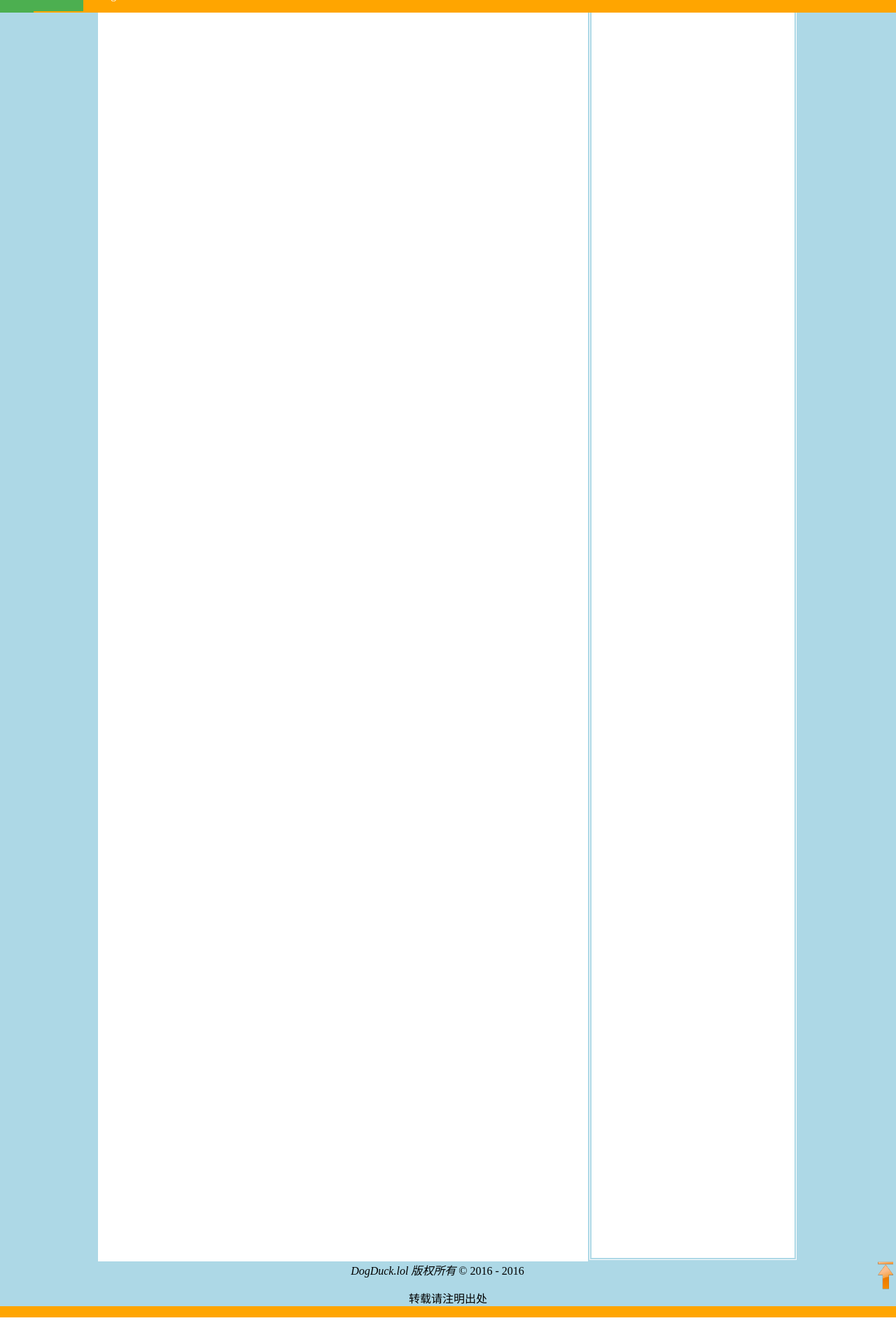
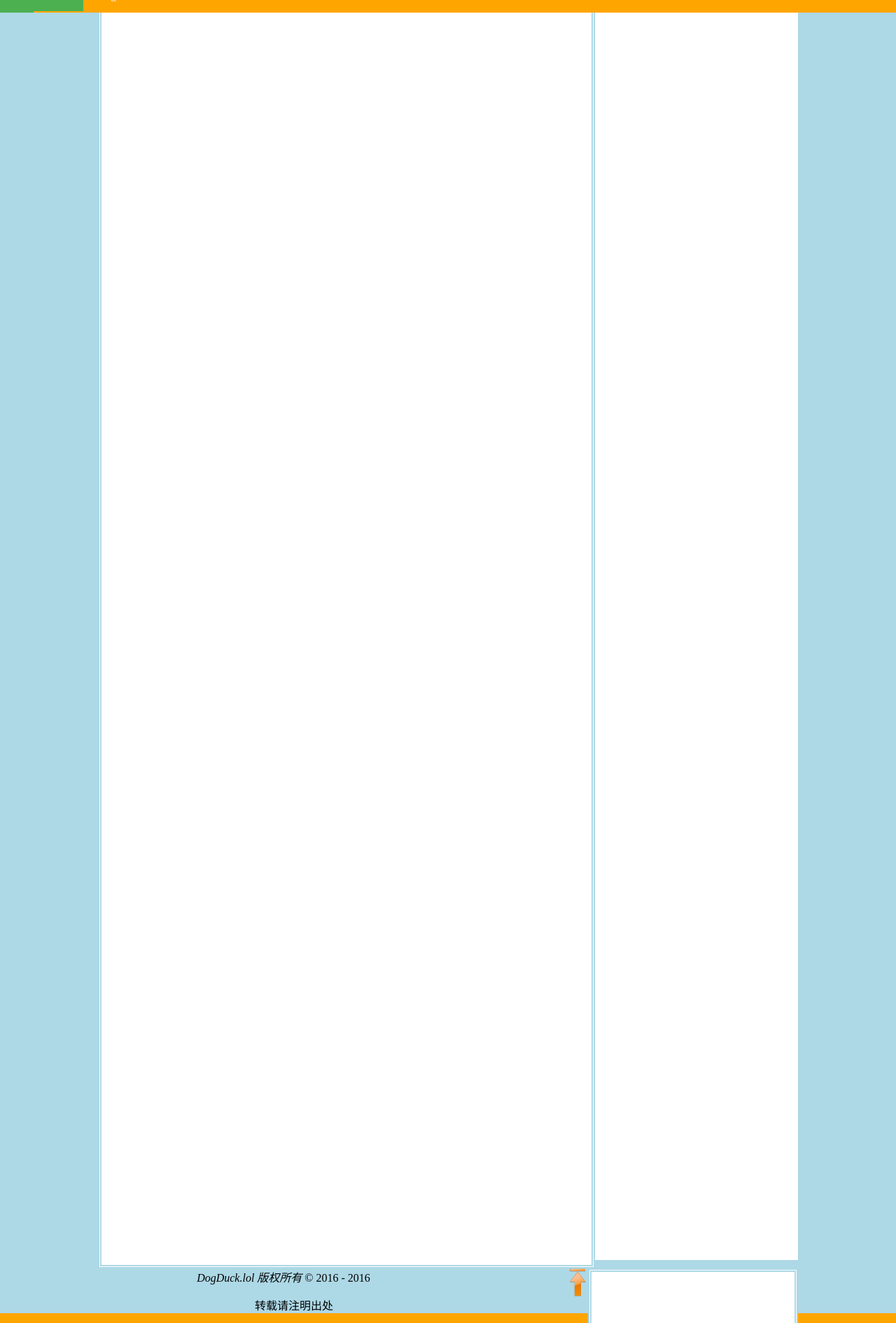
Before and after one commit to catiscat/sunWeb, a PHP site: page /base.php in a window 1280 px wide. Shown: the part 30-1920 px from the top of the page at 70% size. Run offline with PHP 8.4, Linux system fonts and the light colour scheme.

Commit message:
add div2 border

```diff
--- a/styles/index.css
+++ b/styles/index.css
@@ -76,12 +76,13 @@ li a:visited{
     float:left;
     width:700px;
     height:1800px;
+    border:lightblue double 5px;
     background-color:white;
 }
 
 .div3{
     width:290px;
-    height:1790px;
+    height:1785px;
     border:lightblue double 5px;
     background-color:white;
     float:right;
```
